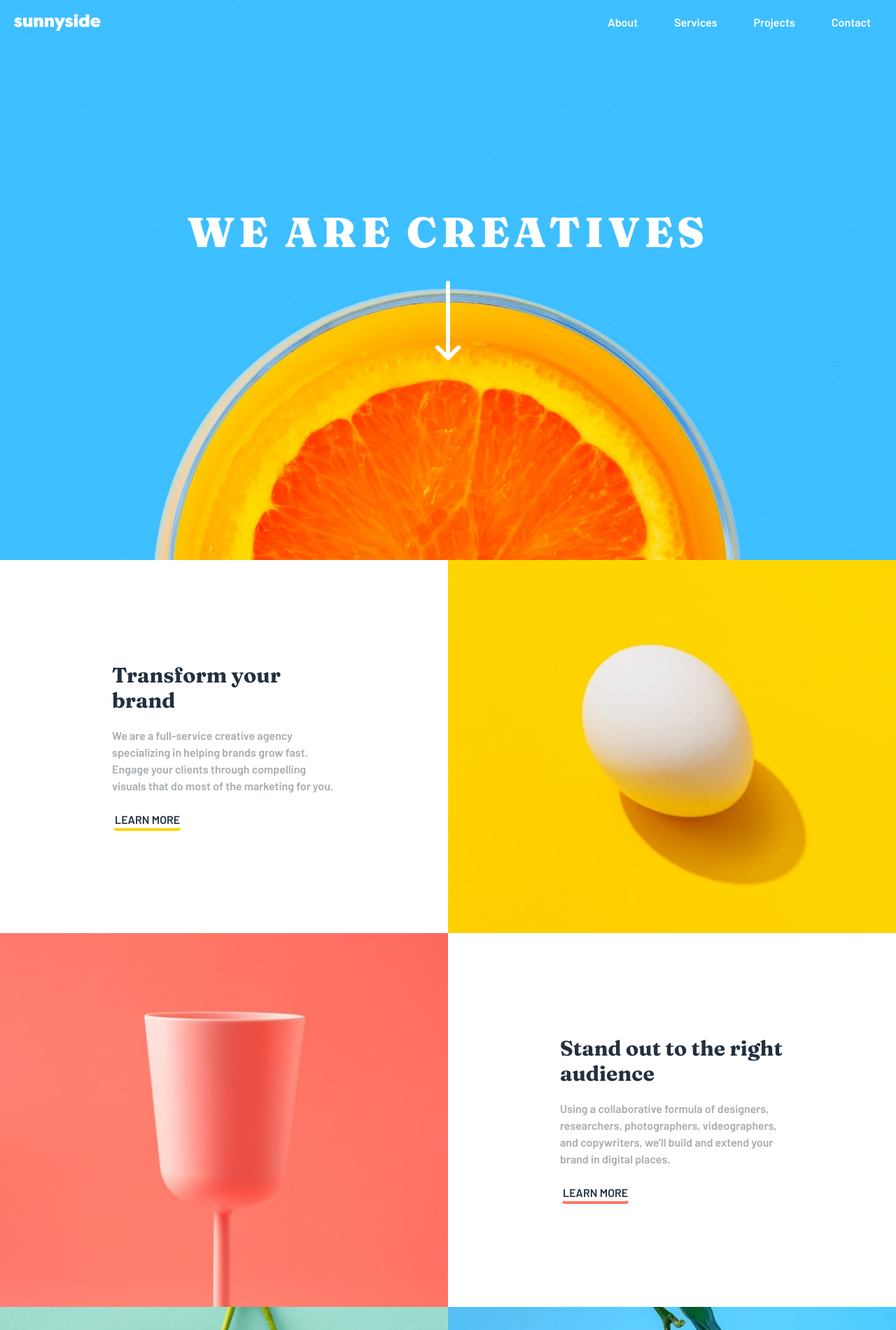
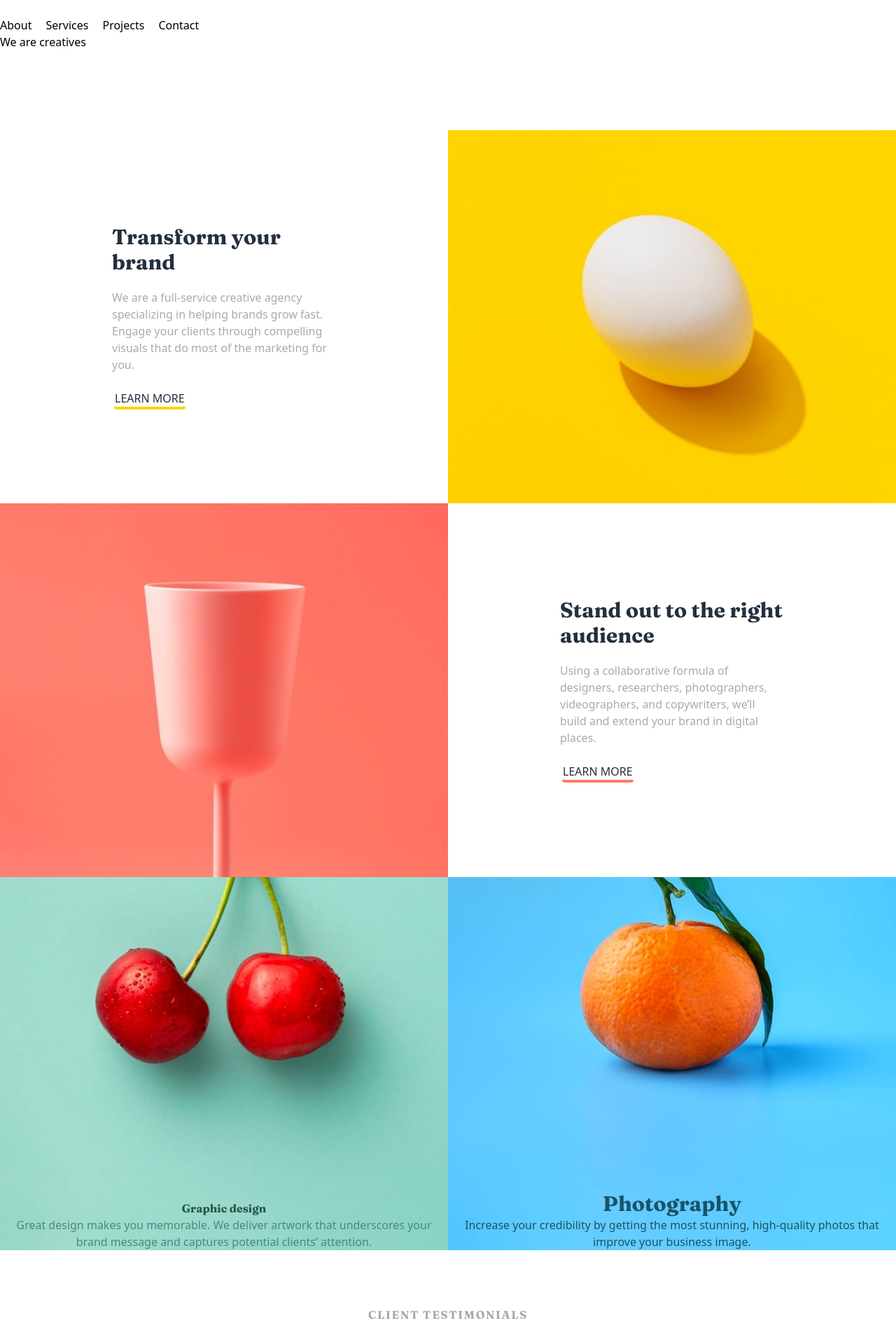
Before and after one commit to Aahil13/Iris, a website: page index.html in a window 1280 px wide. Shown: the top 1900 px of the page at 70% size. Drawn offline with Linux system fonts and the light colour scheme.

Commit message:
Update: Delete custom class

```diff
--- a/index.html
+++ b/index.html
@@ -14,40 +14,34 @@
       href="../images/favicon-32x32.png"
     />
     <link rel="stylesheet" href="./dist/style.css" />
-    <title>Frontend Mentor | Sunnyside agency landing page</title>
+    <title>Iris</title>
   </head>
-  <body class="w-full font-Barlow font-[600]">
-    <header
-      class="grid bg-cover w-full bg-center bg-no-repeat md:bg-hero-pattern bg-hero-pattern-mobile h-screen p-5 text-white py-4"
-    >
-      <nav class="flex justify-between items-start self-baseline">
+  <body>
+    <header>
+      <nav>
         <div class="logo-box self-center">
           <img src="./images/logo.svg" alt="sunnyside logo" />
         </div>
         <div>
           <ul class="hidden md:flex space-x-5">
-            <li class="hover:bg-sky-300 hover:uppercase rounded-full px-4 py-1">
+            <li>
               <a href="#about">About</a>
             </li>
-            <li class="hover:bg-sky-300 hover:uppercase rounded-full px-4 py-1">
+            <li>
               <a href="#services">Services</a>
             </li>
-            <li class="hover:bg-sky-300 hover:uppercase rounded-full px-4 py-1">
+            <li>
               <a href="#projects">Projects</a>
             </li>
-            <li class="hover:bg-sky-300 hover:uppercase rounded-full px-4 py-1">
+            <li>
               <a href="#contact">Contact</a>
             </li>
           </ul>
         </div>
       </nav>
 
-      <div class="container text-center align-center mx-auto self-start mb-8">
-        <h1
-          class="text-2xl md:text-6xl mb-6 uppercase tracking-widest font-Fraunces font-[900] py-4"
-        >
-          We are creatives
-        </h1>
+      <div class="header-box">
+        <h1>We are creatives</h1>
         <img
           class="mx-auto"
           src="./images/icon-arrow-down.svg"
@@ -85,11 +79,9 @@
             />
           </div>
         </div>
-        <div class="grid content-end bg-no-repeat bg-graphics bg-contain">
-          <div class="mb-20 h-20 text-center w-80 mx-auto">
-            <h3 class="text-3xl font-Fraunces text-DarkCyan mb-4">
-              Graphic design
-            </h3>
+        <div class="grid py-6 content-end bg-no-repeat bg-graphics bg-contain">
+          <div class="text-center mx-auto">
+            <h3 class="font-Fraunces text-DarkCyan mb-2">Graphic design</h3>
             <p class="text-moderateCyan">
               Great design makes you memorable. We deliver artwork that
               underscores your brand message and captures potential clients’
@@ -123,9 +115,11 @@
             </p>
           </div>
         </div>
-        <div class="grid content-end bg-no-repeat bg-photography bg-contain">
-          <div class="mb-20 h-20 text-center w-60 mx-auto">
-            <h3 class="text-3xl font-Fraunces text-DarkBlue mb-4">
+        <div
+          class="grid py-6 px-2 content-end bg-no-repeat bg-photography bg-contain"
+        >
+          <div class="text-center mx-auto">
+            <h3 class="text-3xl font-Fraunces text-DarkBlue mb-2">
               Photography
             </h3>
             <p class="text-DarkBlue">
@@ -138,11 +132,11 @@
     </section>
     <section id="about">
       <div class="container mx-auto py-20 text-center">
-        <h1
+        <h2
           class="text-1xl mb-10 tracking-widest font-Fraunces text-center uppercase text-GrayishBlue"
         >
           Client testimonials
-        </h1>
+        </h2>
         <div
           class="testimonial-section h-100 md:h-80 grid grid-cols-1 lg:grid-cols-3 md:grid-cols-2 gap-4"
         >
```
